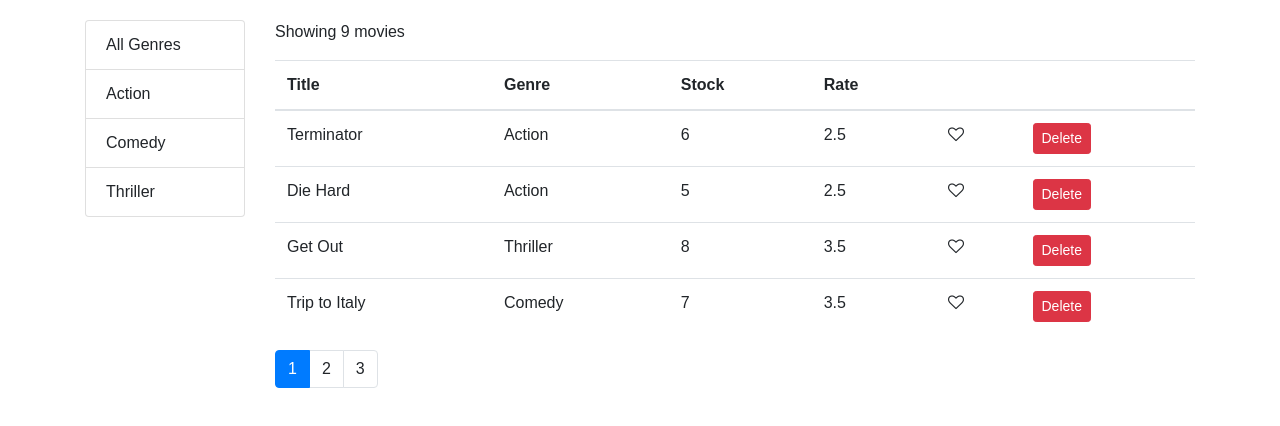
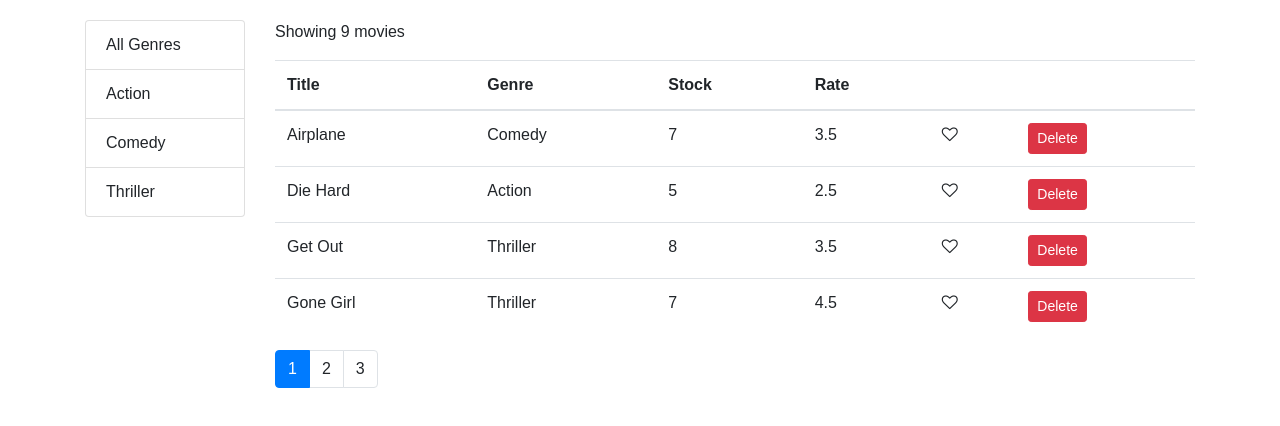
Before and after one commit to SashoTatarski/VideoDrome, a React app: page / in a window 1280 px wide. Shown: the top 426 px of the page. Built offline with nearby package versions, Linux system fonts and the light colour scheme; the HTML template or start-up script is replaced by a standard one.

Commit message:
Extracted Table header

```diff
--- /dev/null
+++ b/src/components/common/tableHeader.jsx
@@ -0,0 +1,27 @@
+import React from 'react';
+
+const TableHeader = ({ sortColumn, onSort, columns }) => {
+  const raiseSort = (path) => {
+    const column = { ...sortColumn };
+    if (column.path === path)
+      column.order = column.order === 'asc' ? 'desc' : 'asc';
+    else {
+      column.path = path;
+      column.order = 'asc';
+    }
+
+    onSort(column);
+  };
+
+  return (
+    <thead>
+      <tr>
+        {columns.map((column) => (
+          <th key={column.path || column.key} onClick={() => raiseSort(column.path)}>{column.label}</th>
+        ))}
+      </tr>
+    </thead>
+  );
+};
+
+export default TableHeader;
--- a/src/components/movies.jsx
+++ b/src/components/movies.jsx
@@ -1,3 +1,4 @@
+import _ from 'lodash';
 import React, { useEffect, useState } from 'react';
 import { getGenres } from '../services/fakeGenreService';
 import { getMovies } from '../services/fakeMovieService';
@@ -12,6 +13,10 @@ const Movies = () => {
   const [pageSize, setPageSize] = useState(4);
   const [selectedGenre, setSelectedGenre] = useState();
   const [currentPage, setCurrentPage] = useState(1);
+  const [sortColumn, setSortColumn] = useState({
+    path: 'title',
+    order: 'asc',
+  });
 
   useEffect(() => {
     const genres = [{ _id: '', name: 'All Genres' }, ...getGenres()];
@@ -26,7 +31,13 @@ const Movies = () => {
     selectedGenre && selectedGenre._id
       ? movies.filter((m) => m.genre._id === selectedGenre._id)
       : movies;
-  const paginatedMovies = paginate(filtered, currentPage, pageSize);
+
+  const sorted = _.orderBy(
+    filtered,
+    [sortColumn.path],
+    [sortColumn.order]
+  );
+  const paginatedMovies = paginate(sorted, currentPage, pageSize);
 
   const handleDelete = (movie) => {
     const filteredMovies = movies.filter((m) => m._id !== movie._id);
@@ -51,8 +62,8 @@ const Movies = () => {
     setSelectedGenre(genre);
   };
 
-  const handleSort = (path) => {
-    console.log(path);
+  const handleSort = (column) => {
+    setSortColumn(column);
   };
 
   return count === 0 ? (
@@ -70,8 +81,9 @@ const Movies = () => {
         <p>Showing {filtered.length} movies</p>
         <MoviesTable
           movies={paginatedMovies}
+          sortColumn={sortColumn}
+          onLike={handleLike}
           onDelete={handleDelete}
-          onLike={handleLike}
           onSort={handleSort}
         />
         <Pagination
--- a/src/components/moviesTable.jsx
+++ b/src/components/moviesTable.jsx
@@ -1,19 +1,29 @@
 import React from 'react';
 import Like from './common/like';
+import TableHeader from './common/tableHeader';
 
-const MoviesTable = ({ movies, onDelete, onLike, onSort }) => {
+const MoviesTable = ({
+  movies,
+  onDelete,
+  onLike,
+  sortColumn,
+  onSort,
+}) => {
+  const columns = [
+    { path: 'title', label: 'Title' },
+    { path: 'genre', label: 'Genre' },
+    { path: 'numberInStock', label: 'Stock' },
+    { path: 'dailyRentalRate', label: 'Rate' },
+    { key: 'like' },
+    { key: 'delete' },
+  ];
   return (
     <table className="table">
-      <thead>
-        <tr>
-          <th onClick={() => onSort('title')}>Title</th>
-          <th onClick={() => onSort('genre.name')}>Genre</th>
-          <th onClick={() => onSort('numberInStock')}>Stock</th>
-          <th onClick={() => onSort('dailyRentalRate')}>Rate</th>
-          <th />
-          <th />
-        </tr>
-      </thead>
+      <TableHeader
+        columns={columns}
+        sortColumn={sortColumn}
+        onSort={onSort}
+      />
       <tbody>
         {movies.map((movie) => (
           <tr key={movie._id}>
```
